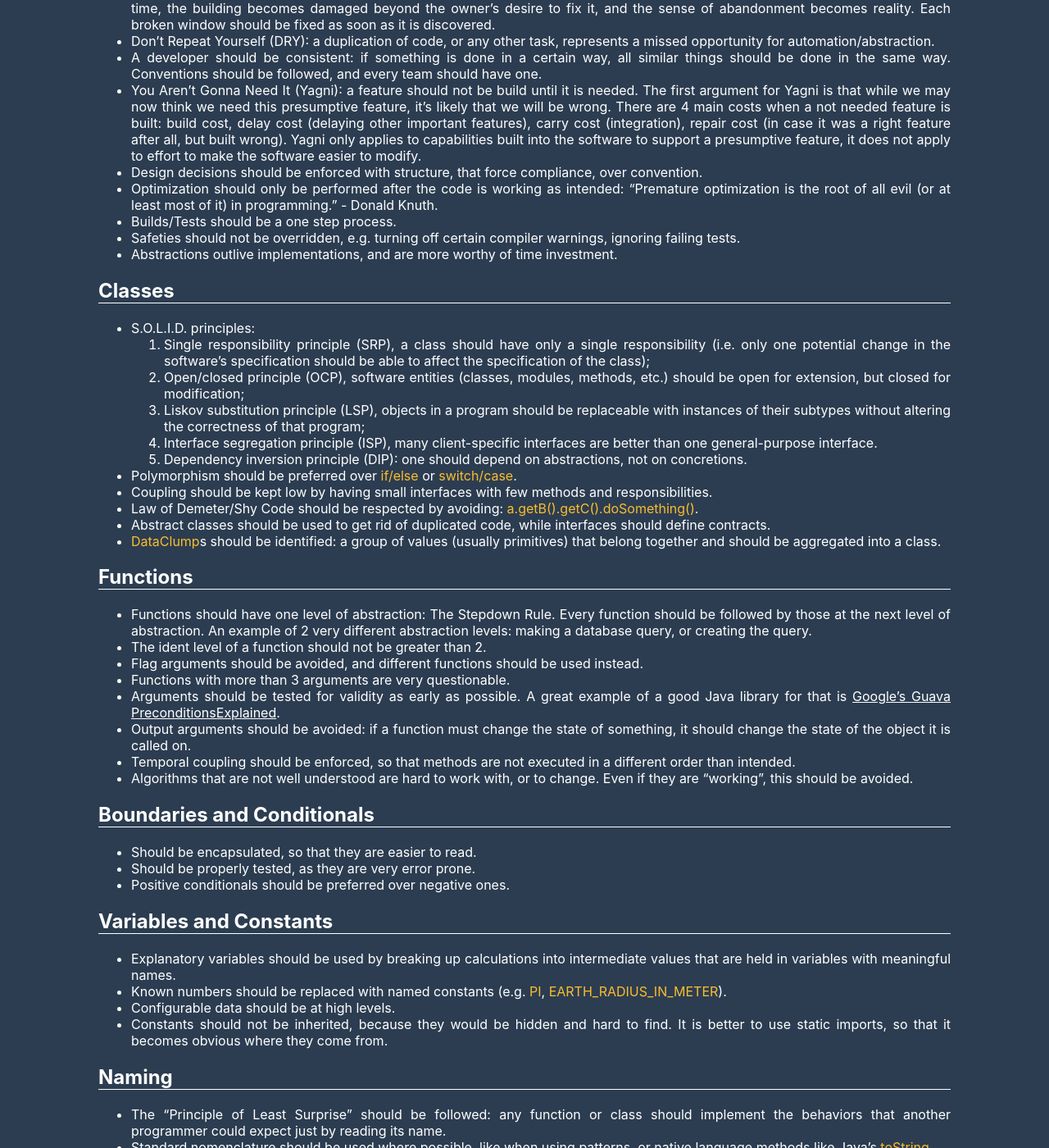
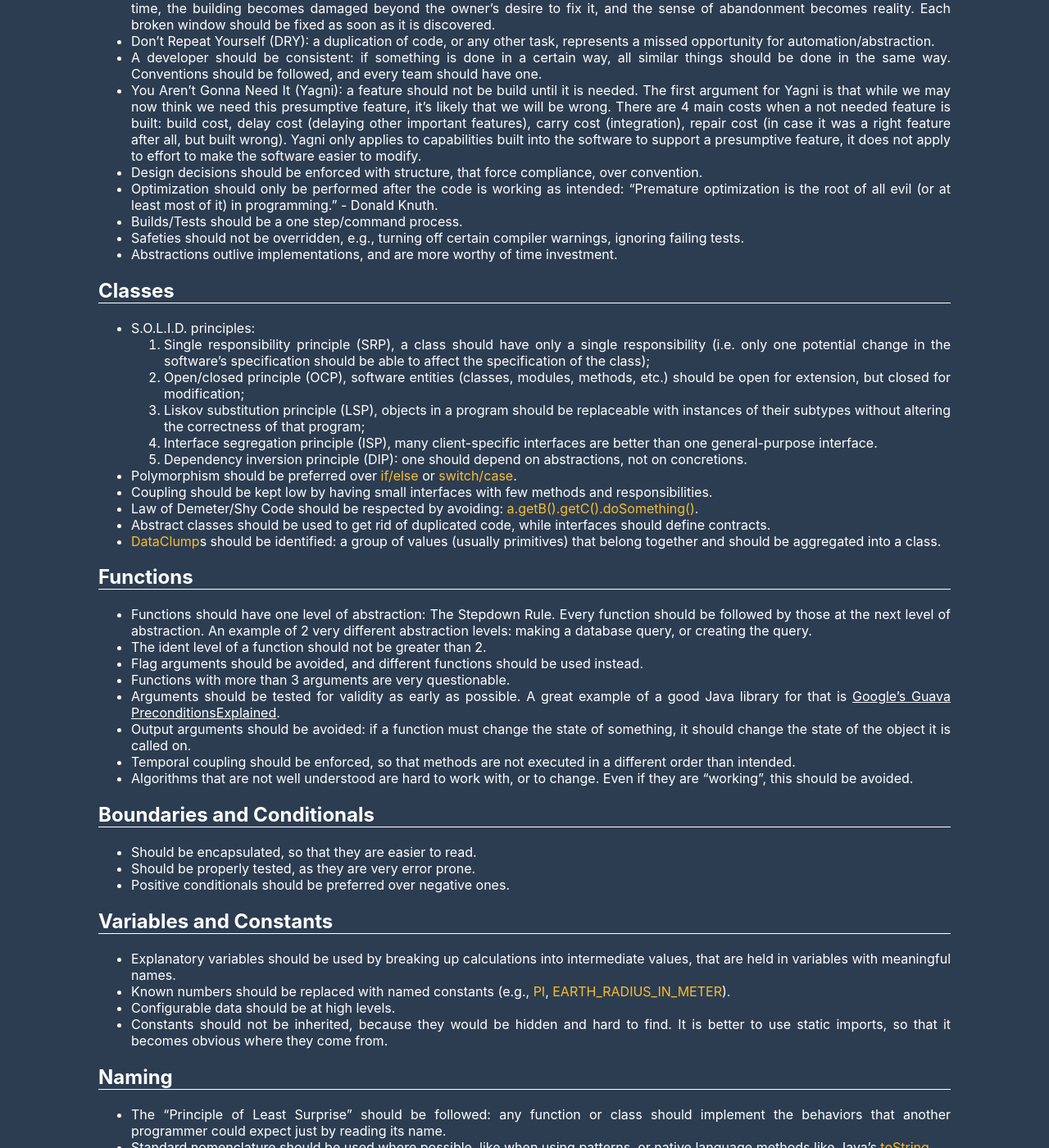
Before and after one commit to brunoroque06/brunoroque06.github.io, a Jekyll site: the page built from _pages/code-mastery.md, in a window 1280 px wide and 1400 px high, scrolled down 468 px. Shown: the whole window at 82% size. Built offline with Jekyll 4.4.1, drawn with Linux system fonts in a browser that asks for light colours; some of the changed text lies outside the part shown.

Commit message:
Improve writing consistency

```diff
--- a/_pages/code-mastery.md
+++ b/_pages/code-mastery.md
@@ -16,8 +16,8 @@
 - You Aren't Gonna Need It (Yagni): a feature should not be build until it is needed. The first argument for Yagni is that while we may now think we need this presumptive feature, it's likely that we will be wrong. There are 4 main costs when a not needed feature is built: build cost, delay cost (delaying other important features), carry cost (integration), repair cost (in case it was a right feature after all, but built wrong). Yagni only applies to capabilities built into the software to support a presumptive feature, it does not apply to effort to make the software easier to modify.
 - Design decisions should be enforced with structure, that force compliance, over convention.
 - Optimization should only be performed after the code is working as intended: "Premature optimization is the root of all evil (or at least most of it) in programming." - Donald Knuth.
-- Builds/Tests should be a one step process.
-- Safeties should not be overridden, e.g. turning off certain compiler warnings, ignoring failing tests.
+- Builds/Tests should be a one step/command process.
+- Safeties should not be overridden, e.g., turning off certain compiler warnings, ignoring failing tests.
 - Abstractions outlive implementations, and are more worthy of time investment.
 
 ## Classes
@@ -53,8 +53,8 @@
 
 ## Variables and Constants
 
-- Explanatory variables should be used by breaking up calculations into intermediate values that are held in variables with meaningful names.
-- Known numbers should be replaced with named constants (e.g. `PI`, `EARTH_RADIUS_IN_METER`).
+- Explanatory variables should be used by breaking up calculations into intermediate values, that are held in variables with meaningful names.
+- Known numbers should be replaced with named constants (e.g., `PI`, `EARTH_RADIUS_IN_METER`).
 - Configurable data should be at high levels.
 - Constants should not be inherited, because they would be hidden and hard to find. It is better to use static imports, so that it becomes obvious where they come from.
 
@@ -99,7 +99,7 @@
   2. Stubs provide canned answers to calls made during the test, usually not responding at all to anything outside what's programmed in for the test;
   3. Spies are stubs that also record some information based on how they were called. They might be used when the test wants to be sure that the authorize method was called by the system (e.g. count how many times it was called);
   4. Mocks are objects pre-programmed with expectations which form a specification of the calls they are expected to receive. A mock spies on the behavior of the module being tested. And the mock knows what behavior to expect;
-  5. Fake objects actually have working implementations, but usually take some shortcut which makes them not suitable for production (e.g. an in memory database).
+  5. Fake objects actually have working implementations, but usually take some shortcut which makes them not suitable for production (e.g., an in memory database).
 
 ## References
 
```
Also changed, not shown: other parts of _pages/code-mastery.md (+1 -1 lines), _pages/chess-fundamentals.md (+10 -9 lines), _pages/historical-events.md (+1 -1 lines).
